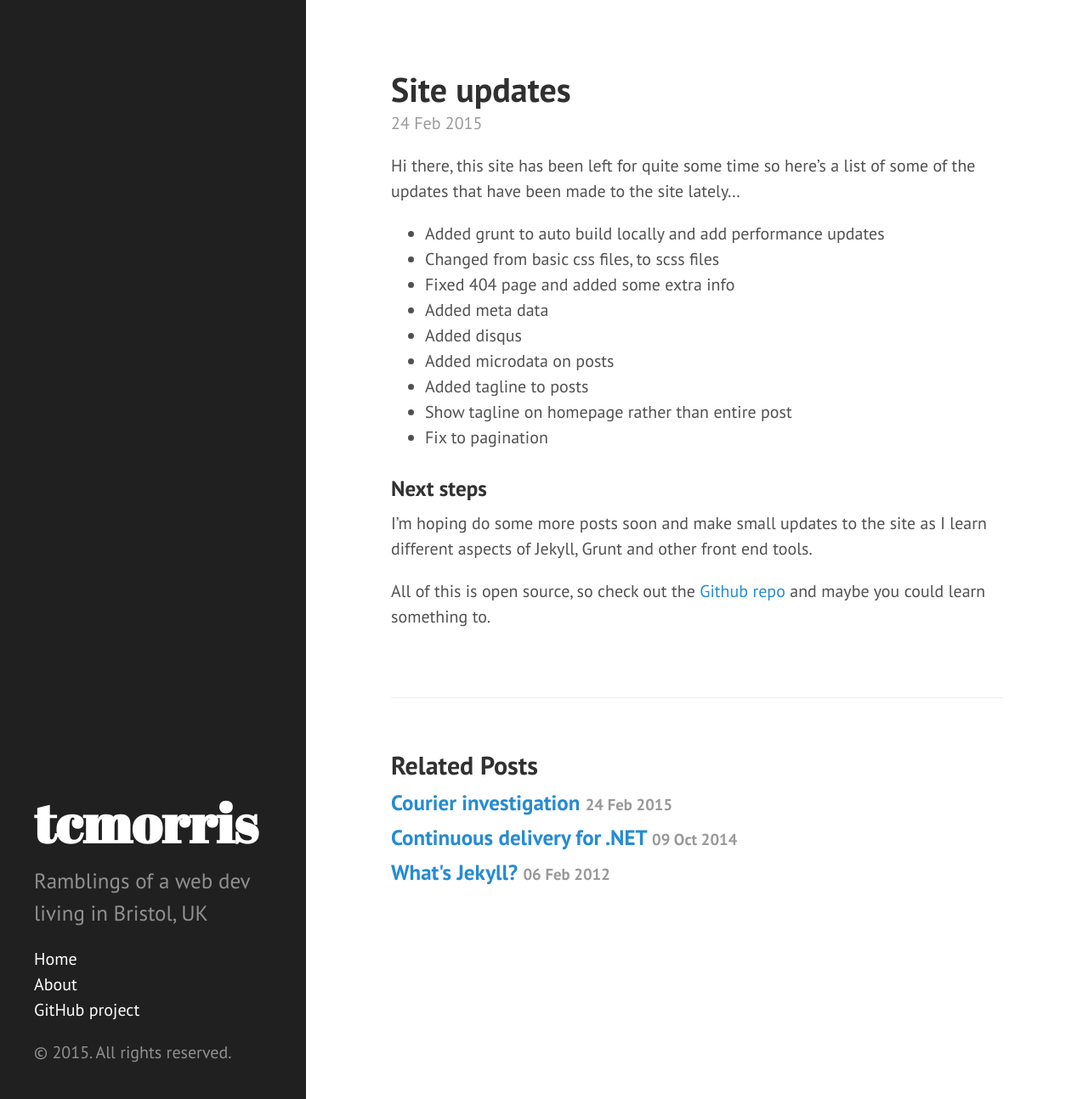
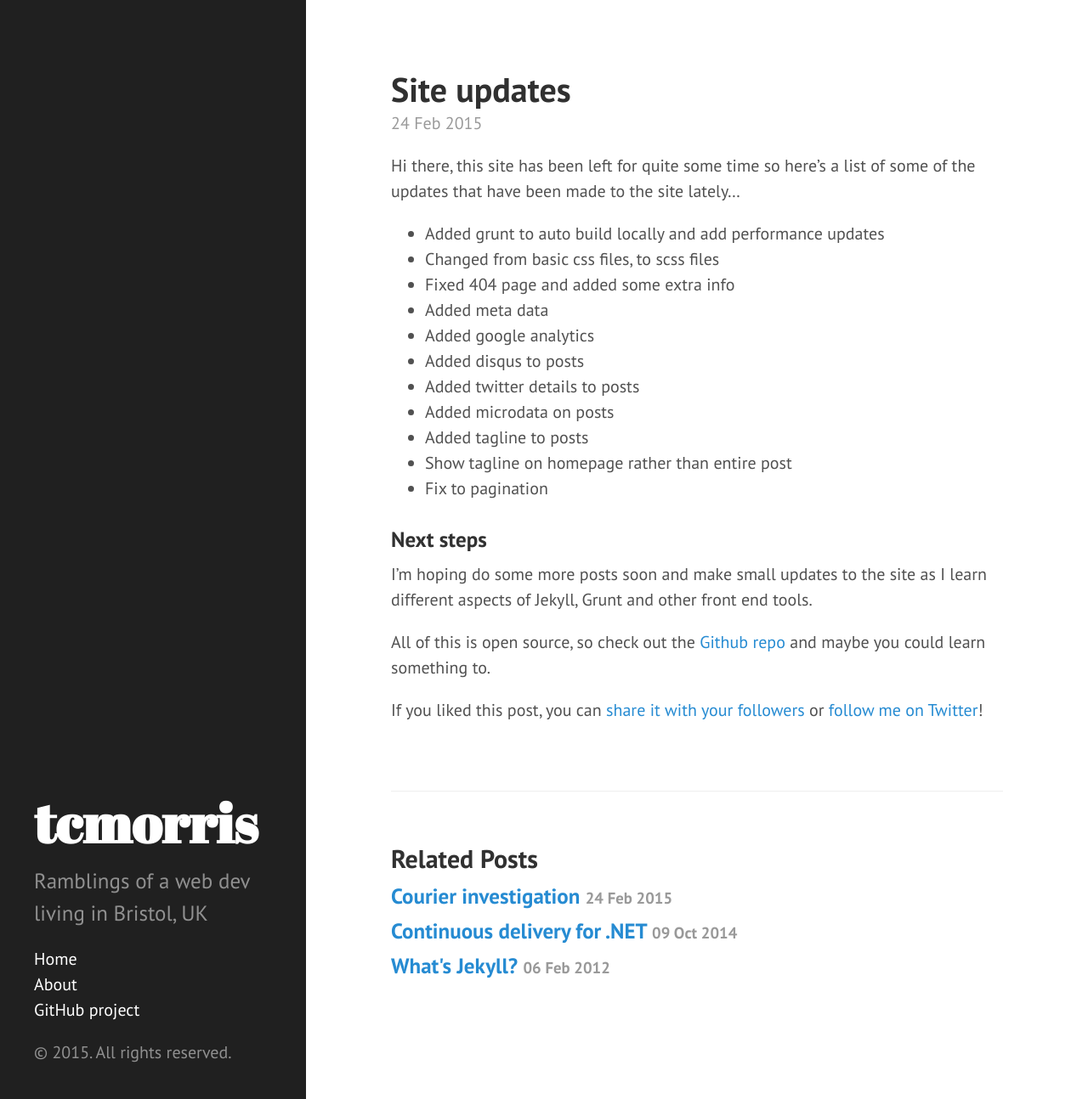
Before and after one commit to tcmorris/tcmorris.github.io, a Jekyll site: the page built from _posts/2015-02-24-site-updates.md, in a window 1280 px wide and 1294 px high. Shown: the whole window at 85% size. Built offline with Jekyll 4.4.1, drawn with Linux system fonts in a browser that asks for light colours; Markdown is read by kramdown in place of the engine named in the settings.

Commit message:
Add twitter share options and update details

```diff
--- a/_config.yml
+++ b/_config.yml
@@ -23,7 +23,8 @@
 
 author:
   name:           'Thomas Morris'
-  url:            https://twitter.com/mozzy16
+  email:		  'hello@tcmorrs.net'
+  twitter:        mozzy16
 
 paginate:         5
 
--- /dev/null
+++ b/_includes/analytics.html
@@ -0,0 +1,11 @@
+<script>
+    (function (i, s, o, g, r, a, m) {
+        i['GoogleAnalyticsObject'] = r; i[r] = i[r] || function () {
+            (i[r].q = i[r].q || []).push(arguments)
+        }, i[r].l = 1 * new Date(); a = s.createElement(o),
+        m = s.getElementsByTagName(o)[0]; a.async = 1; a.src = g; m.parentNode.insertBefore(a, m)
+    })(window, document, 'script', '//www.google-analytics.com/analytics.js', 'ga');
+
+    ga('create', '{{ site.google.analytics }}', 'auto');
+    ga('send', 'pageview');
+</script>
--- a/_includes/head.html
+++ b/_includes/head.html
@@ -22,13 +22,7 @@
   <!-- RSS -->
   <link rel="alternate" type="application/rss+xml" title="RSS" href="/atom.xml">
 
-  <script>
-	(function(i,s,o,g,r,a,m){i['GoogleAnalyticsObject']=r;i[r]=i[r]||function(){
-	(i[r].q=i[r].q||[]).push(arguments)},i[r].l=1*new Date();a=s.createElement(o),
-	m=s.getElementsByTagName(o)[0];a.async=1;a.src=g;m.parentNode.insertBefore(a,m)
-	})(window,document,'script','//www.google-analytics.com/analytics.js','ga');
-
-	ga('create', '{{ site.google.analytics }}', 'auto');
-	ga('send', 'pageview');
-  </script>
+  {% if site.google.analytics %}
+    {% include analytics.html %}
+  {% endif %}
 </head>
--- /dev/null
+++ b/_includes/twitter.html
@@ -0,0 +1,6 @@
+<p>
+    If you liked this post, you can
+    <a href="https://twitter.com/intent/tweet?url={{ site.url }}{{ page.url }}&text={{ page.title }}&via={{ site.author.twitter }}" target="_blank">share it with your followers </a>
+    or
+    <a href="https://twitter.com/{{ site.author.twitter }}">follow me on Twitter</a>!
+</p>
--- a/_layouts/post.html
+++ b/_layouts/post.html
@@ -7,6 +7,9 @@
   <h1 class="post-title" itemprop="name">{{ page.title }}</h1>
   <span class="post-date" itemprop="datePublished">{{ page.date | date_to_string }}</span>
   {{ content }}
+  {% if site.author.twitter %}
+    {% include twitter.html %}
+  {% endif %}
   {% if page.comments %}
     {% include disqus.html %}
   {% endif %}
--- a/_posts/2015-02-24-site-updates.md
+++ b/_posts/2015-02-24-site-updates.md
@@ -10,7 +10,9 @@
 - Changed from basic css files, to scss files
 - Fixed 404 page and added some extra info
 - Added meta data
-- Added disqus
+- Added google analytics
+- Added disqus to posts
+- Added twitter details to posts
 - Added microdata on posts
 - Added tagline to posts
 - Show tagline on homepage rather than entire post
```
